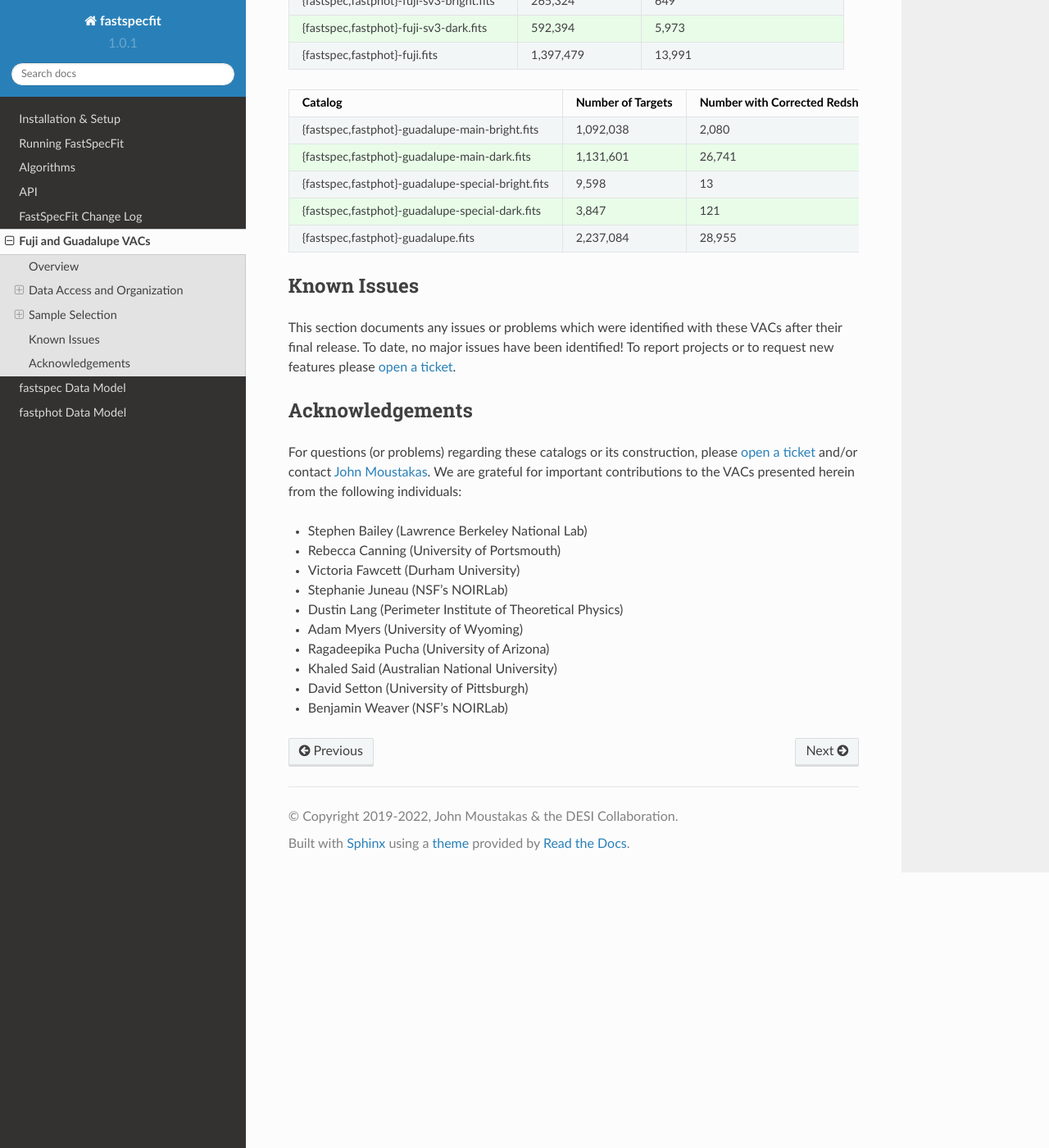
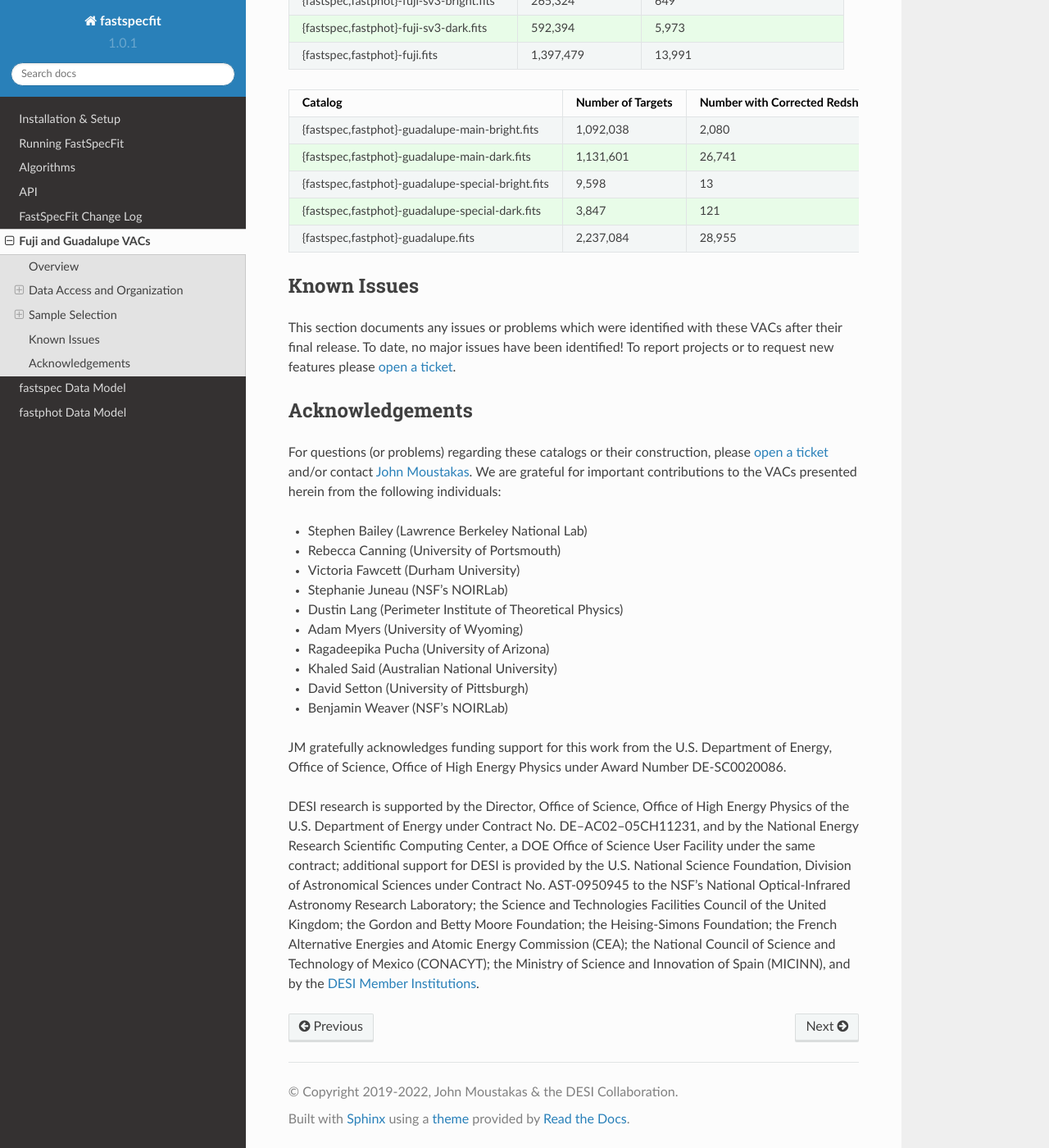
Before and after one commit to desihub/fastspecfit, a Sphinx documentation site: the page built from doc/fujilupe.rst, in a window 1280 px wide and 1400 px high, scrolled down 4410 px. Shown: the whole window at 82% size. Built offline with Sphinx 7.4.7 and the Read the Docs theme 2.0.0, drawn with Linux system fonts in a browser that asks for light colours.

Commit message:
update README

```diff
--- a/README.rst
+++ b/README.rst
@@ -20,8 +20,9 @@ This repository contains code and documentation for performing fast spectral
 synthesis and emission-line fitting of `DESI`_ spectra and broadband
 photometry. For extensive details please see the `latest documentation`_.
 
-`FastSpecFit`_ is free software licensed under a 3-clause BSD-style license. For
-details see the ``LICENSE.rst`` file.
+JM gratefully acknowledges funding support for this work from the
+U.S. Department of Energy, Office of Science, Office of High Energy Physics
+under Award Number DE-SC0020086.
 
 | John Moustakas
 | Siena College
--- a/doc/fujilupe.rst
+++ b/doc/fujilupe.rst
@@ -229,9 +229,10 @@ To report projects or to request new features please `open a ticket`_.
 Acknowledgements
 ----------------
 
-For questions (or problems) regarding these catalogs or its construction, please
-`open a ticket`_ and/or contact `John Moustakas`_. We are grateful for important
-contributions to the VACs presented herein from the following individuals:
+For questions (or problems) regarding these catalogs or their construction,
+please `open a ticket`_ and/or contact `John Moustakas`_. We are grateful for
+important contributions to the VACs presented herein from the following
+individuals:
 
 * Stephen Bailey (Lawrence Berkeley National Lab)
 * Rebecca Canning (University of Portsmouth)
@@ -244,6 +245,23 @@ contributions to the VACs presented herein from the following individuals:
 * David Setton (University of Pittsburgh)
 * Benjamin Weaver (NSF's NOIRLab)
 
+JM gratefully acknowledges funding support for this work from the
+U.S. Department of Energy, Office of Science, Office of High Energy Physics
+under Award Number DE-SC0020086.
+
+DESI research is supported by the Director, Office of Science, Office of High
+Energy Physics of the U.S. Department of Energy under Contract
+No. DE–AC02–05CH11231, and by the National Energy Research Scientific Computing
+Center, a DOE Office of Science User Facility under the same contract;
+additional support for DESI is provided by the U.S. National Science Foundation,
+Division of Astronomical Sciences under Contract No. AST-0950945 to the NSF’s
+National Optical-Infrared Astronomy Research Laboratory; the Science and
+Technologies Facilities Council of the United Kingdom; the Gordon and Betty
+Moore Foundation; the Heising-Simons Foundation; the French Alternative Energies
+and Atomic Energy Commission (CEA); the National Council of Science and
+Technology of Mexico (CONACYT); the Ministry of Science and Innovation of Spain
+(MICINN), and by the `DESI Member Institutions`_.
+
 .. _`DESI Early Data Release (DESI/EDR)`: https://data.desi.lbl.gov/public/edr
 .. _`DESI Data Release 1 (DESI/DR1)`: https://data.desi.lbl.gov/public/dr1
 .. _`DESI/EDR`: https://data.desi.lbl.gov/public/edr
@@ -254,3 +272,4 @@ contributions to the VACs presented herein from the following individuals:
 .. _`quasarnet catalog`: https://desidatamodel.readthedocs.io/en/latest/DESI_SPECTRO_REDUX/SPECPROD/healpix/SURVEY/PROGRAM/PIXGROUP/PIXNUM/qso_qn-SURVEY-PROGRAM-PIXNUM.html
 .. _`open a ticket`: https://github.com/desihub/fastspecfit/issues
 .. _`John Moustakas`: mailto:jmoustakas@siena.edu
+.. _`DESI Member Institutions`: https://www.desi.lbl.gov/collaborating-institutions
```
